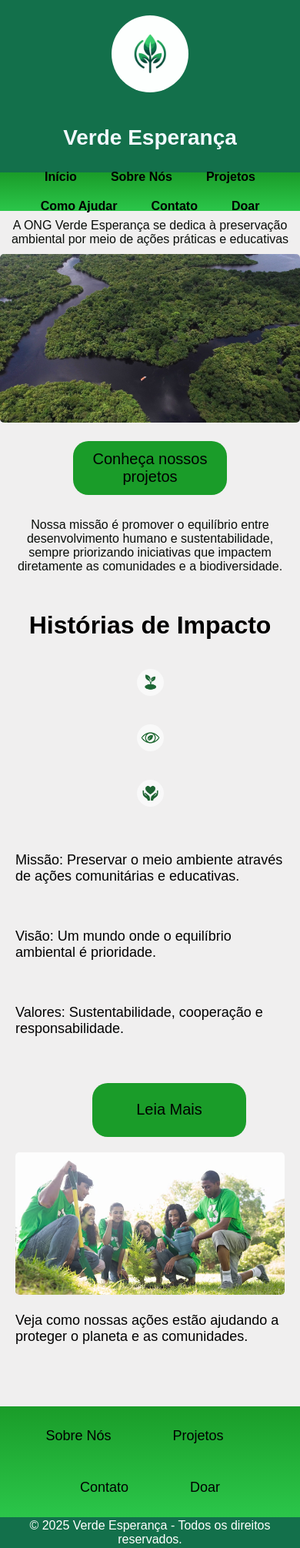
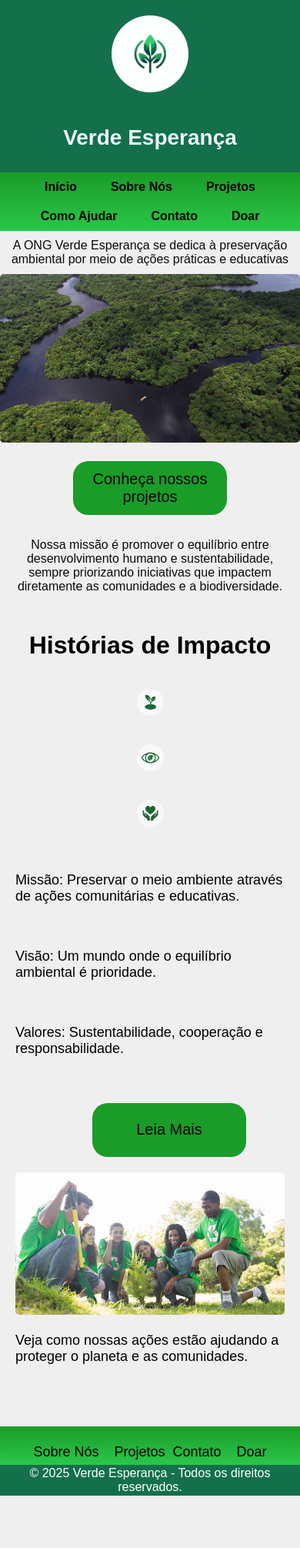
Before and after one commit to AryelleChristine/BitWebJr, a PHP site: page / in a window 390 px wide. Shown: the whole page at 77% size. After the commit the page ends 1943 px from the top, so only its background shows below. Run offline with PHP 8.4, Linux system fonts and the light colour scheme.

Commit message:
Update style.css

```diff
--- a/pagina-inicial/style.css
+++ b/pagina-inicial/style.css
@@ -183,7 +183,7 @@ button:hover{
     height: 100px;
   }
 
-  .menu {
+  .navbar {
     flex-direction: column;
     height: auto;
     padding: 10px;
@@ -219,12 +219,10 @@ button:hover{
     gap: 20px;
   }
 
-  .rodape-alto {
+  .rodape-alto ul {
     flex-direction: column;
+    gap: 10px;
     align-items: center;
-    gap: 10px;
-    height: auto;
-    padding: 10px;
   }
 
   .rodape-baixo p {
```
